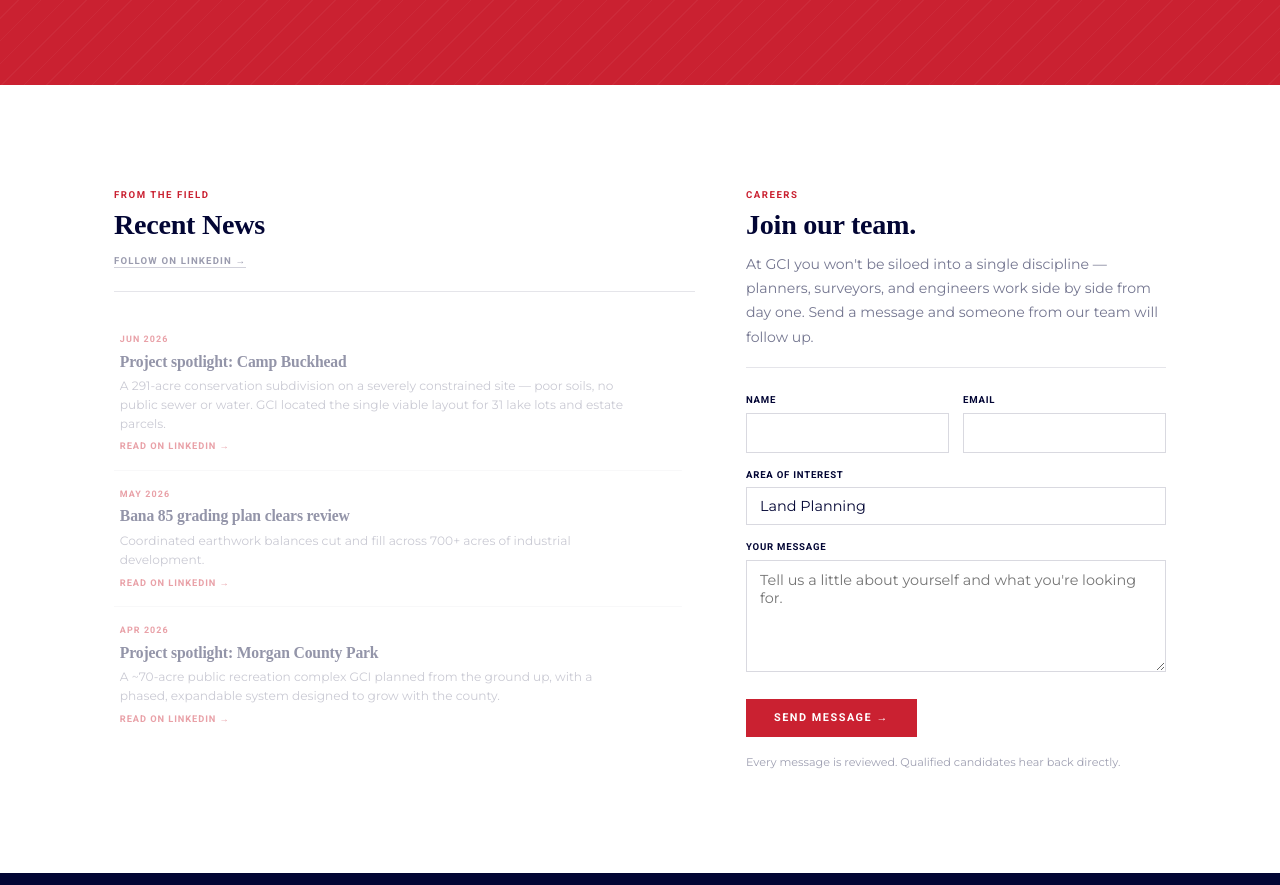
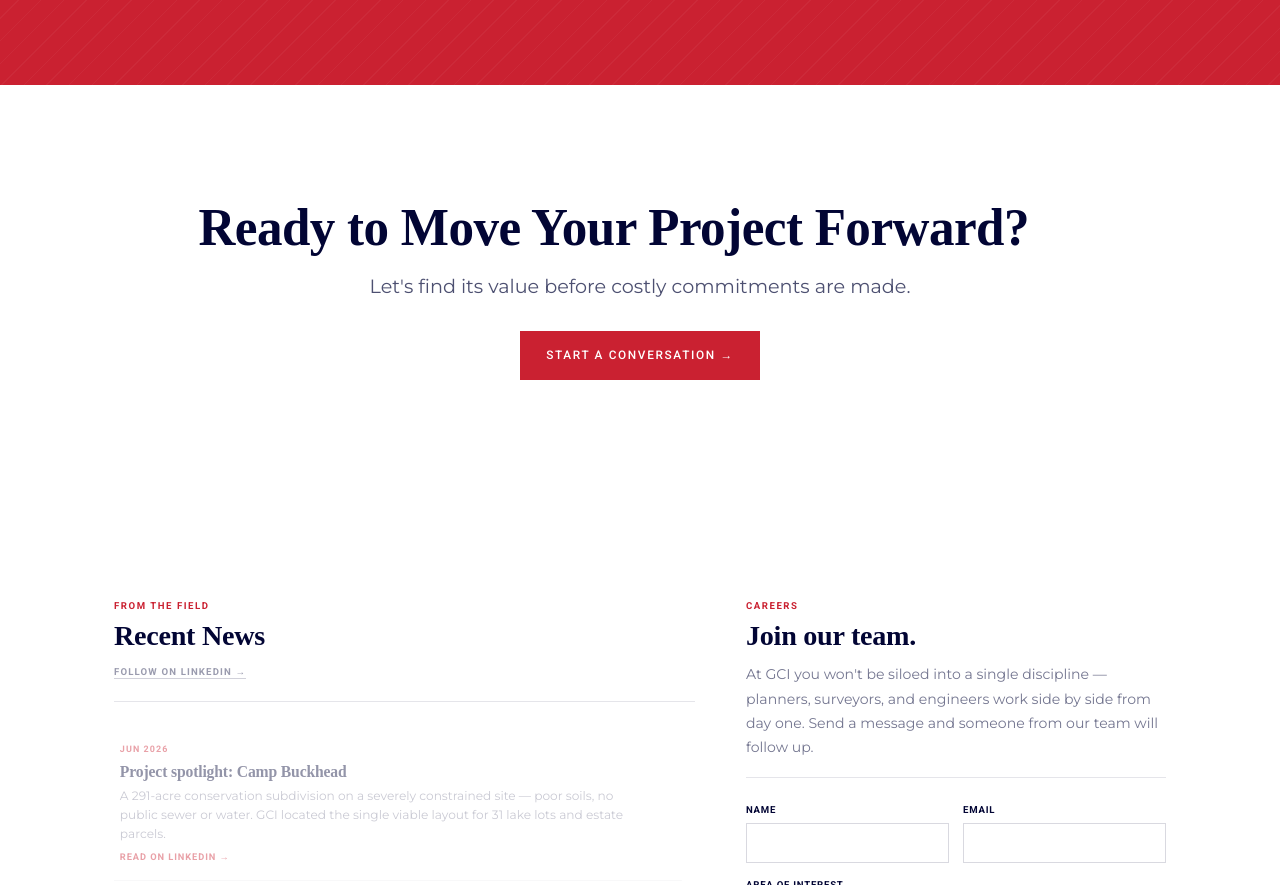
Before and after one commit to GrantPeaster/gci.com, a website: page about.html in a window 1280 px wide. Shown: the part 1065-1950 px from the top of the page. Drawn offline with Linux system fonts and the light colour scheme; no server answers.

Commit message:
Add call-to-action section in about.html
Added a call-to-action section encouraging users to start a conversation about their projects.

```diff
--- a/about.html
+++ b/about.html
@@ -510,6 +510,15 @@
     </div>
   </section>
 
+  <!-- CTA -->
+  <section class="center">
+    <div class="wrap">
+      <h2>Ready to Move Your Project Forward?</h2>
+      <p class="lead" style="max-width:48ch;margin:16px auto 28px;">Let's find its value before costly commitments are made.</p>
+      <a class="btn btn-accent" href="contact.html">Start a Conversation &rarr;</a>
+    </div>
+  </section>
+
   <!-- ══ NEWS + CAREERS ══ -->
   <section class="about-bottom">
     <div class="wrap about-bottom-grid">
```
